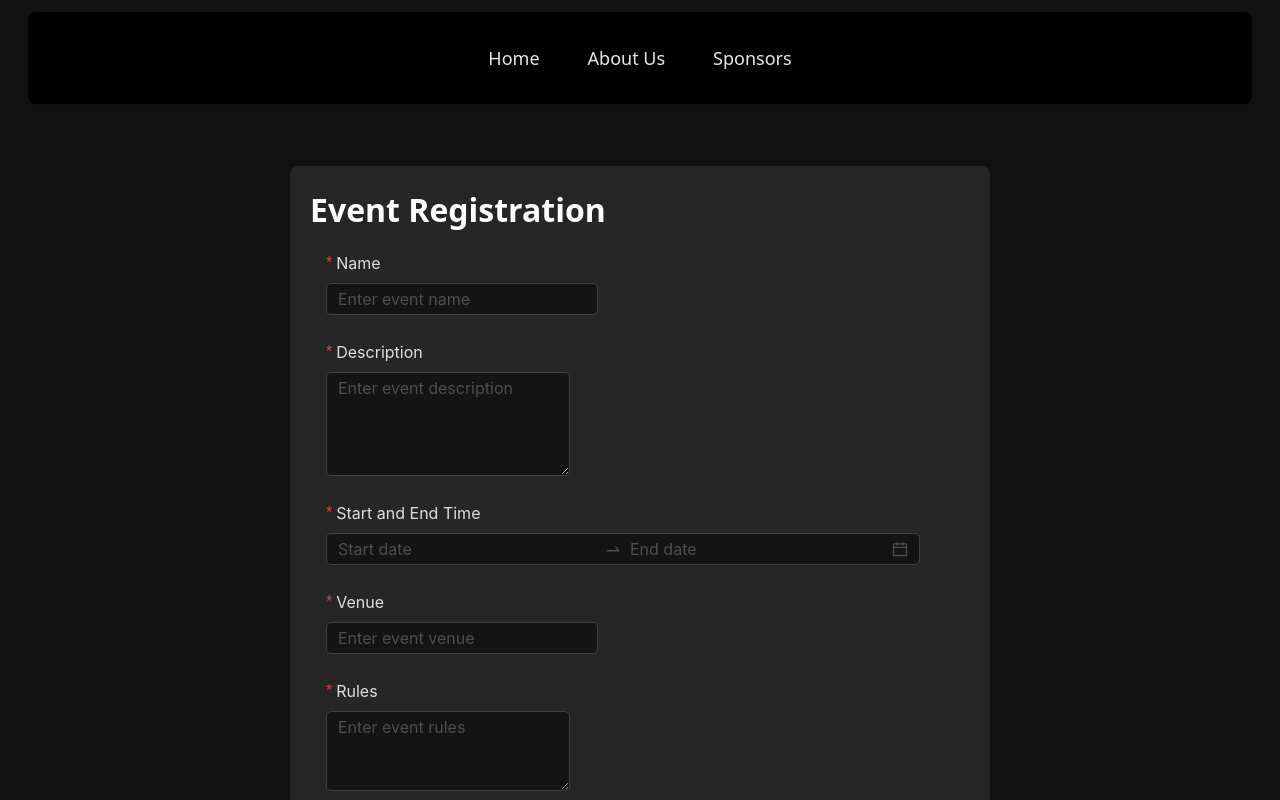
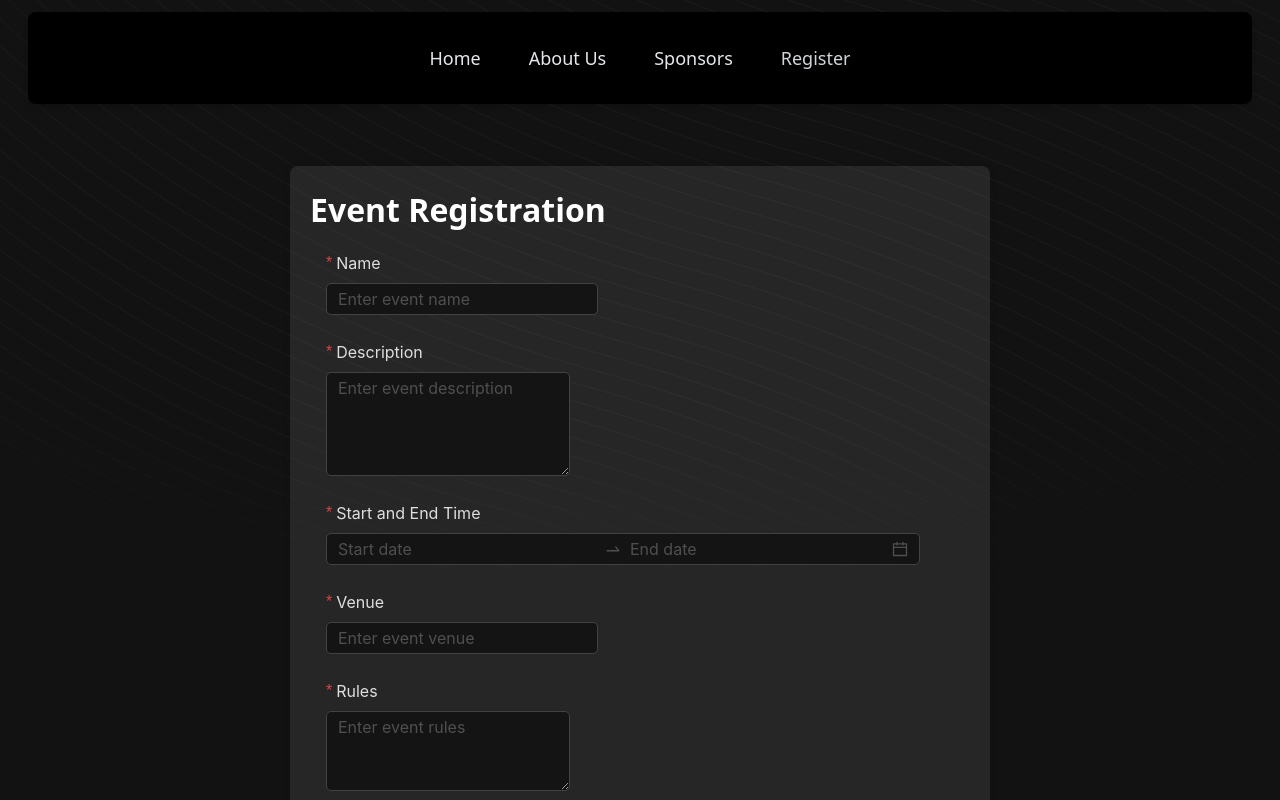
Before and after one commit to Abhijit004/Instruo2k24, a React (Vite) app in the folder client/: page /register in a window 1280 px wide. Shown: the top 800 px of the page. Built offline with nearby package versions, Linux system fonts and the light colour scheme.

Commit message:
[UPDATE]: Creating route for register page

```diff
--- a/client/src/Pages/Register/Register.css
+++ b/client/src/Pages/Register/Register.css
@@ -1,9 +1,10 @@
 .register-wrapper {
-    width: 100vw;
+    width: 100%;
     background: #121212;
     padding-top: 150px;
 
     display: flex;
     align-items: center;
     justify-content: center;
+    flex-direction: column;
 }
--- a/client/src/Pages/Register/Register.jsx
+++ b/client/src/Pages/Register/Register.jsx
@@ -1,10 +1,12 @@
 import React from 'react'
 import "./Register.css"
 import EventRegistration from '../../components/EventRegistration/EventRegistration'
+import { BackgroundBeams } from "../../components/ui/background-beams";
 
 const Register = () => {
   return (
     <div className="register-wrapper">
+        <BackgroundBeams />
         <EventRegistration />
     </div>
   )
--- a/client/src/components/Navbar.jsx
+++ b/client/src/components/Navbar.jsx
@@ -6,6 +6,7 @@ const navItems = [
   { item: "Home", key: "homepage", route: "/" },
   { item: "About Us", key: "about", route: "/about" },
   { item: "Sponsors", key: "sponsor", route: "/sponsor" },
+  { item: "Register", key: "register", route: "/register" },
 ];
 
 const Navbar = () => {
```
